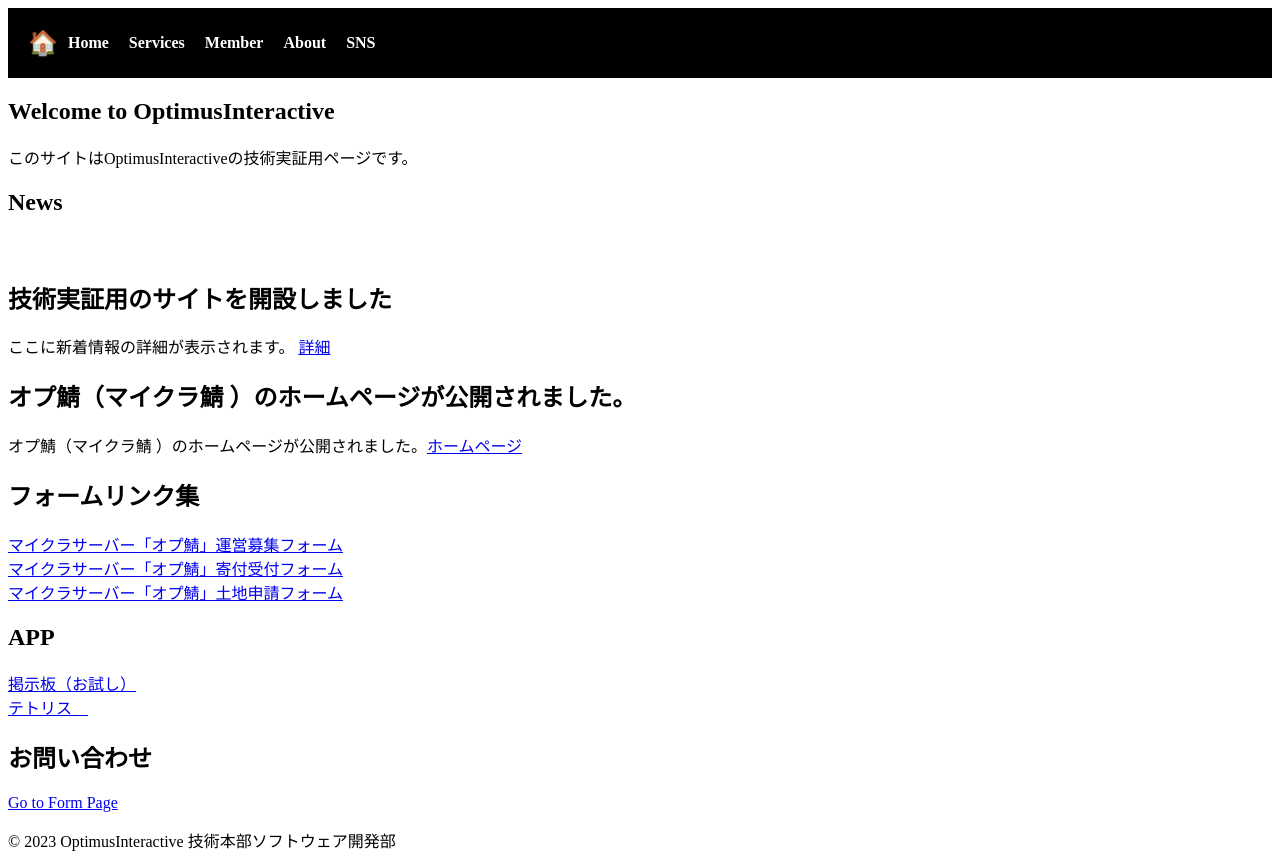
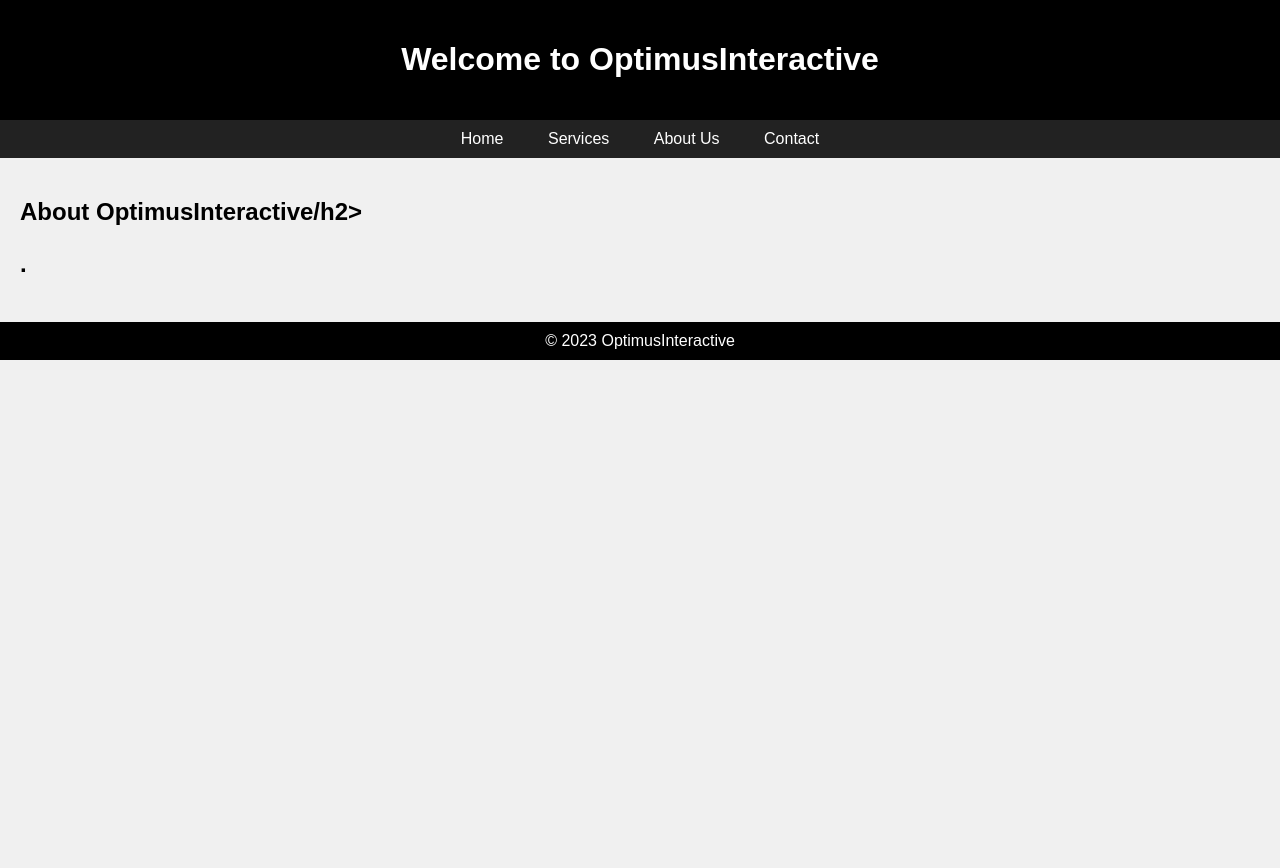
Before and after one commit to kaicyou2532/html_test, a plain HTML site: page index.html in a window 1280 px wide. After the commit the page ends 800 px from the top, so only its background shows below. Drawn offline with Linux system fonts and the light colour scheme.

Commit message:
Update index.html

```diff
--- a/index.html
+++ b/index.html
@@ -3,110 +3,71 @@
 <head>
     <meta charset="UTF-8">
     <meta name="viewport" content="width=device-width, initial-scale=1.0">
-    <title>Header</title>
+    <title>OptimusInteractive</title>
     <style>
-        /* ヘッダー全体のスタイル */
-        header {
-            background-color: black;
-            color: white;
-            display: flex;
-            align-items: center;
-            padding: 10px 20px;
+        /* ページ全体のスタイル */
+        body {
+            font-family: Arial, sans-serif; /* フォント */
+            margin: 0;
+            padding: 0;
+            background-color: #f0f0f0; /* 背景色 */
         }
 
-        /* アイコンのスタイル */
-        .icon {
-            font-size: 24px;
-            margin-right: 10px;
+        /* ヘッダーのスタイル */
+        header {
+            background-color: #000; /* ヘッダーの背景色 */
+            color: #fff; /* ヘッダーテキストの色 */
+            text-align: center;
+            padding: 20px 0;
         }
 
-        /* メニューのスタイル */
-        .menu {
-            list-style: none;
-            padding: 0;
-            display: flex;
+        /* ナビゲーションメニューのスタイル */
+        nav {
+            background-color: #222; /* メニューの背景色 */
+            color: #fff; /* メニューテキストの色 */
+            text-align: center;
+            padding: 10px 0;
         }
 
-        .menu li {
-            margin-right: 20px;
+        nav a {
+            text-decoration: none;
+            color: #fff;
+            margin: 0 20px; /* メニューアイテム間の余白 */
         }
 
-        /* メニュー項目のスタイル */
-        .menu-item {
-            text-decoration: none;
-            color: white;
-            font-weight: bold;
+        /* コンテンツのスタイル */
+        .content {
+            padding: 20px;
+        }
+
+        /* フッターのスタイル */
+        footer {
+            background-color: #000;
+            color: #fff;
+            text-align: center;
+            padding: 10px 0;
         }
     </style>
 </head>
 <body>
     <header>
-        <!-- アイコン -->
-        <div class="icon">🏠</div>
+        <h1>Welcome to OptimusInteractive</h1>
+    </header>
 
-        <!-- メニュー -->
-        <ul class="menu">
-            <li><a href="#" class="menu-item">Home</a></li>
-            <li><a href="#" class="menu-item">Services</a></li>
-            <li><a href="#" class="menu-item">Member</a></li>
-            <li><a href="#" class="menu-item">About</a></li>
-            <li><a href="#" class="menu-item">SNS</a></li>
-        </ul>
-    </header>
-    <main>
-        <section class="hero">
-            <h1>Welcome to OptimusInteractive</h1>
-            <p>このサイトはOptimusInteractiveの技術実証用ページです。</p>
-        </section>
-        <section class="News">
-            <h2>News</h2>
-    　　    <div class="news-container">
-        <div class="news-tile">
-            <div class="news-header">
-                <h2>技術実証用のサイトを開設しました</h2>
-            </div>
-            <div class="news-content">
-                <p>ここに新着情報の詳細が表示されます。   <a href="news1">詳細</a>
-                </p>
-            </div>
-        </div>
+    <nav>
+        <a href="#">Home</a>
+        <a href="#">Services</a>
+        <a href="#">About Us</a>
+        <a href="#">Contact</a>
+    </nav>
 
-        <div class="news-tile">
-            <div class="news-header">
-                <h2>オプ鯖（マイクラ鯖
-                ）のホームページが公開されました。</h2>
-            </div>
-            <div class="news-content">
-                <p>オプ鯖（マイクラ鯖
-                ）のホームページが公開されました。<a href="https://ucbright2656.github.io/UCB_home/">ホームページ</a></p>
-            </div>
-        </div>
+    <div class="content">
+        <h2>About OptimusInteractive/h2>
+        <p>.</p>
+    </div>
 
-        <!-- 他の新着情報タイルを追加 -->
-    </div>
-        </section>
-        <section class="test1">
-            <h2>フォームリンク集</h2> <p>
-        <a href="https://forms.gle/LS8pWyZwib3U1SPn7">マイクラサーバー「オプ鯖」運営募集フォーム</a>　<br>
-        <a href="https://forms.gle/6GgkGWJVC5XmdNqt6">マイクラサーバー「オプ鯖」寄付受付フォーム</a>  <br>
-        <a href="https://forms.gle/YU9HZ4GN3y9sUhMaA">マイクラサーバー「オプ鯖」土地申請フォーム</a>  <br> </p>
-        </section>
-        <section class="test2">
-            <h2>APP</h2>
-        <p>
-        <a href="https://kaicyou2532.github.io/html_test/App/board.html">掲示板（お試し）</a> <br>
-        <a href="https://kaicyou2532.github.io/html_test/App/tetorisu.html">テトリス　</a> <br>
-        </p>
-        </section>
-        <section class="test3">
-            <h2>お問い合わせ</h2>
-        <a href="test.html">Go to Form Page</a>
-        </section>
-    <title>Index Page</title>
-    </main>
     <footer>
-        <p>&copy; 2023 OptimusInteractive 技術本部ソフトウェア開発部</p>
+        &copy; 2023 OptimusInteractive
     </footer>
-
 </body>
 </html>
```
